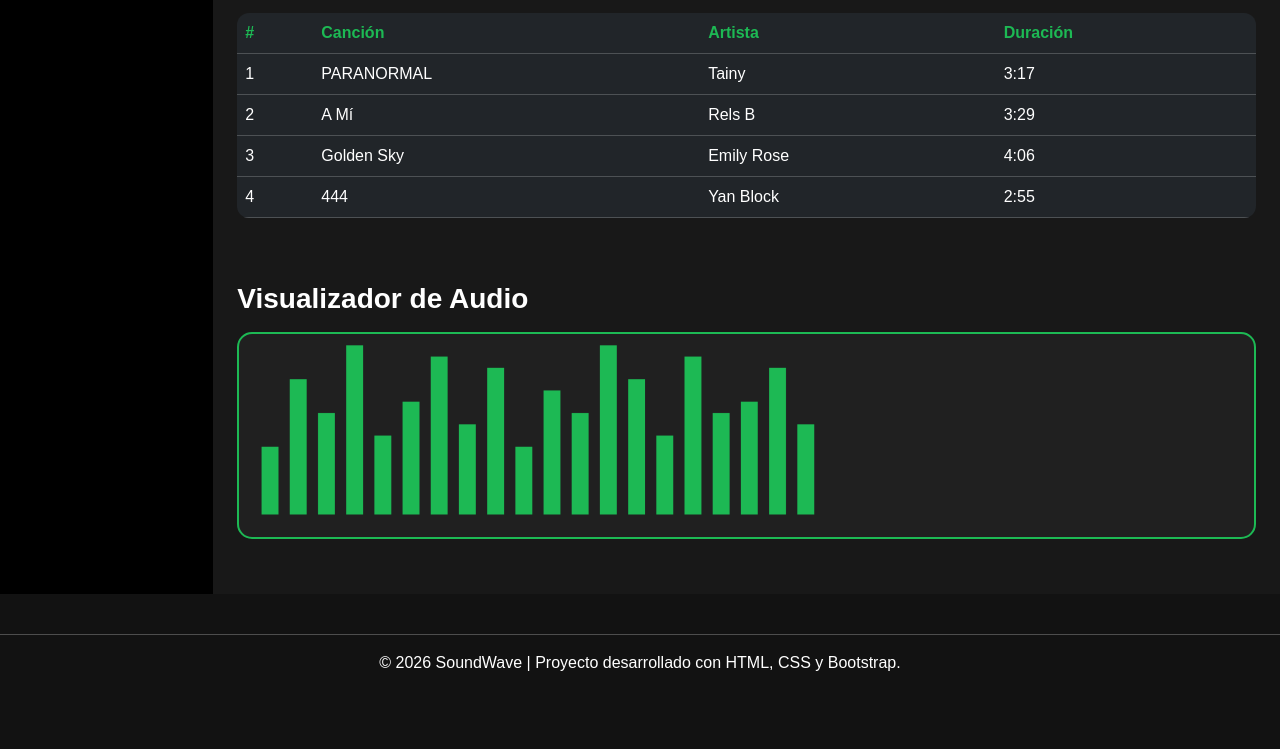
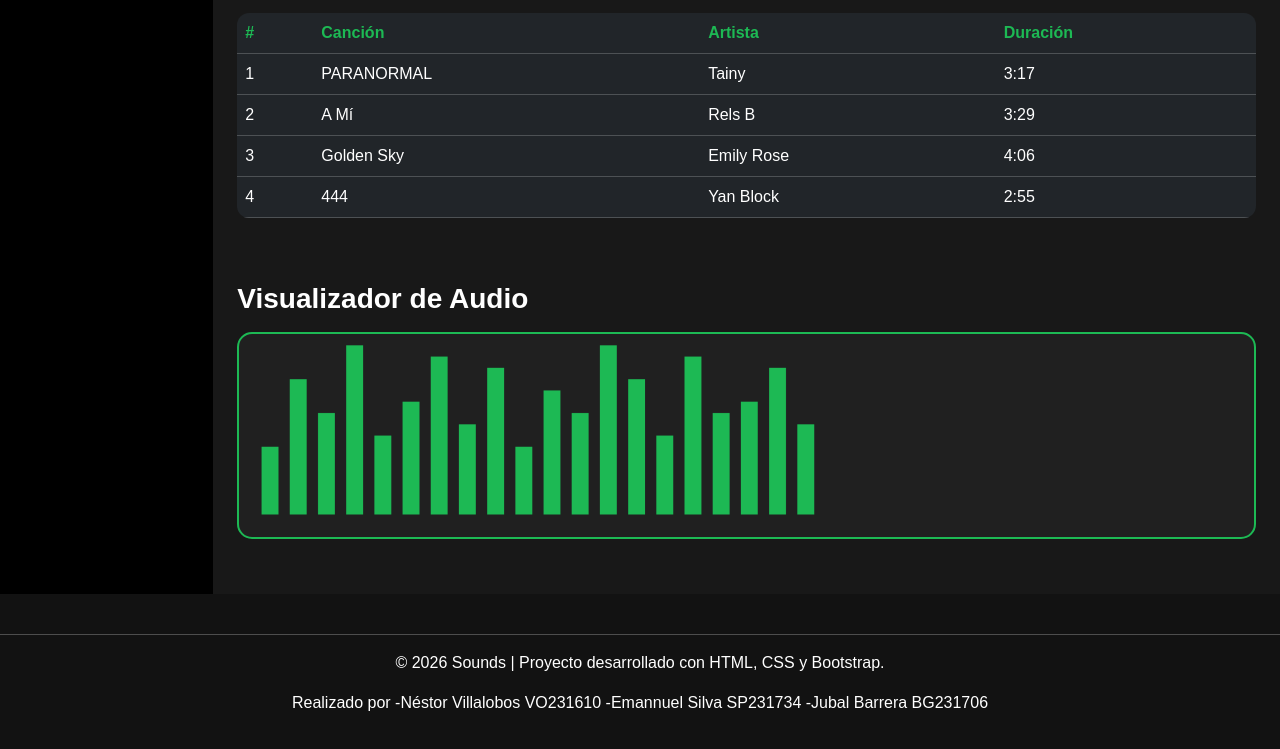
Before and after one commit to Nesitanes/Music-pro, a plain HTML site: page index.html in a window 1280 px wide. Shown: the part 1557-2306 px from the top of the page. Drawn offline with nearby package versions, Linux system fonts and the light colour scheme.

Commit message:
Update index.html

```diff
--- a/index.html
+++ b/index.html
@@ -462,10 +462,18 @@
     <hr>
 
     <p>
-        © 2026 SoundWave
+        © 2026 Sounds
 
         | Proyecto desarrollado con HTML, CSS y Bootstrap.
     </p>
+
+    <p>
+        Realizado por
+    -Néstor Villalobos VO231610
+    -Emannuel Silva SP231734
+    -Jubal Barrera BG231706
+    </p>
+
 
 </footer>
 
```
